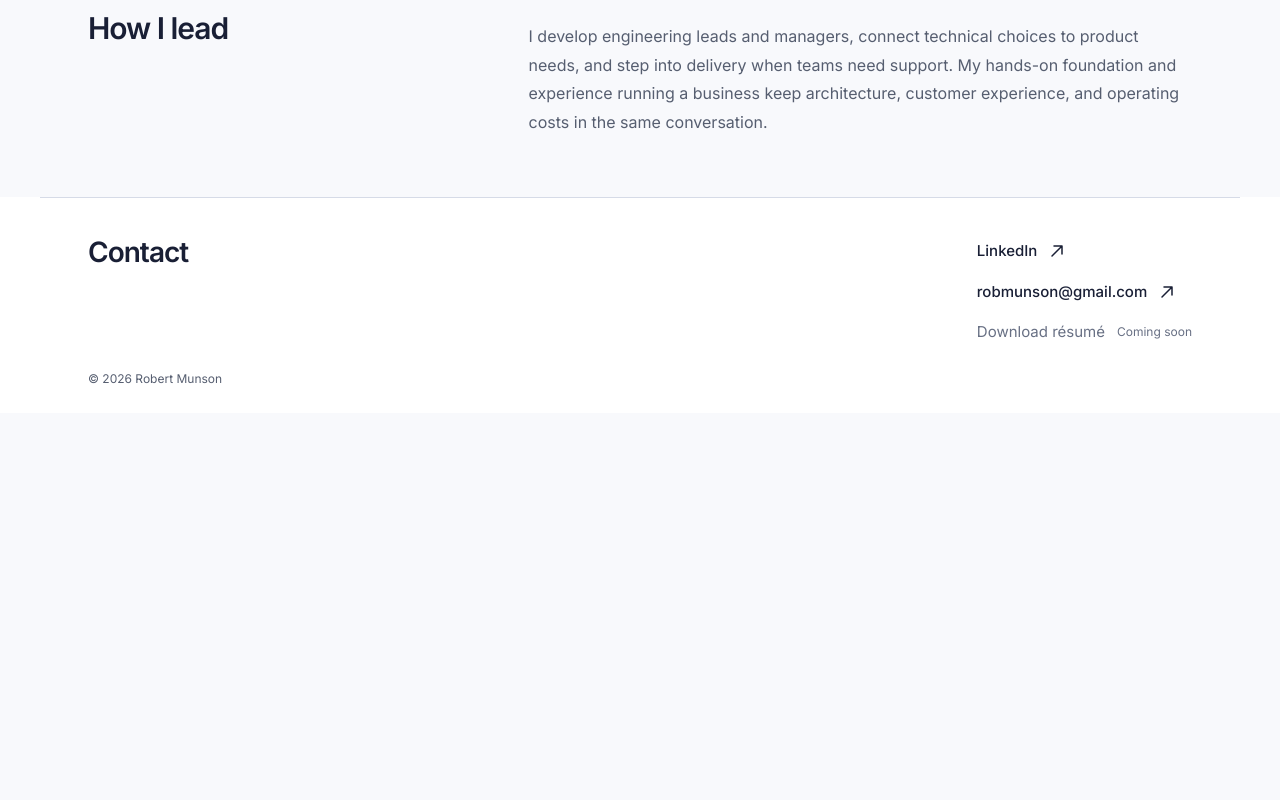
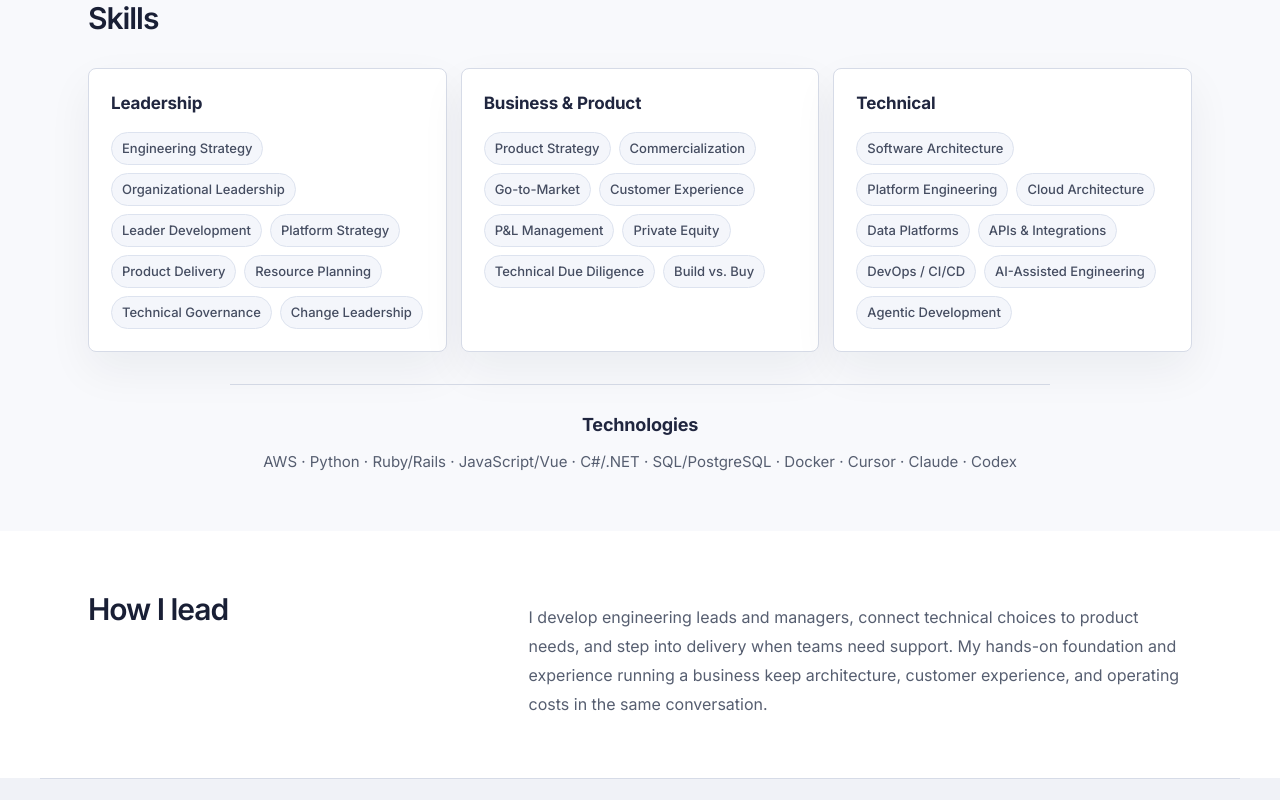
Before and after one commit to munsonrobl/munsonrobl.github.io, a Vue app: page / in a window 1280 px wide. Shown: the part 2260-3060 px from the top of the page. Before the commit the page ends 2673 px from the top, so only its background shows below. Built offline with nearby package versions, Linux system fonts and the light colour scheme.

Commit message:
Add skills section to resume site

```diff
--- a/src/App.vue
+++ b/src/App.vue
@@ -3,6 +3,7 @@ import { ref } from 'vue'
 import HeroSection from './components/HeroSection.vue'
 import PerspectiveTabs from './components/PerspectiveTabs.vue'
 import SelectedImpact from './components/SelectedImpact.vue'
+import CapabilitiesSection from './components/CapabilitiesSection.vue'
 import ExperienceTimeline from './components/ExperienceTimeline.vue'
 import SiteFooter from './components/SiteFooter.vue'
 import type { Perspective } from './types/resume'
@@ -22,10 +23,13 @@ const activePerspective = ref<Perspective>('leadership')
       </div>
     </section>
     <ExperienceTimeline />
-    <section class="page-shell approach-section" aria-labelledby="approach-heading">
-      <h2 id="approach-heading">How I lead</h2>
-      <div>
-        <p class="body-copy">I develop engineering leads and managers, connect technical choices to product needs, and step into delivery when teams need support. My hands-on foundation and experience running a business keep architecture, customer experience, and operating costs in the same conversation.</p>
+    <CapabilitiesSection />
+    <section class="approach-surface" aria-labelledby="approach-heading">
+      <div class="page-shell approach-section">
+        <h2 id="approach-heading">How I lead</h2>
+        <div>
+          <p class="body-copy">I develop engineering leads and managers, connect technical choices to product needs, and step into delivery when teams need support. My hands-on foundation and experience running a business keep architecture, customer experience, and operating costs in the same conversation.</p>
+        </div>
       </div>
     </section>
   </main>
--- /dev/null
+++ b/src/components/CapabilitiesSection.vue
@@ -0,0 +1,25 @@
+<script setup lang="ts">
+import { capabilityGroups, selectedTechnologies } from '../data/capabilities'
+</script>
+
+<template>
+  <section class="page-shell capabilities-section" aria-labelledby="capabilities-heading">
+    <div class="section-topline">
+      <h2 id="capabilities-heading">Skills</h2>
+    </div>
+
+    <div class="capability-grid">
+      <article v-for="group in capabilityGroups" :key="group.title" class="capability-card">
+        <h3>{{ group.title }}</h3>
+        <ul>
+          <li v-for="item in group.items" :key="item">{{ item }}</li>
+        </ul>
+      </article>
+    </div>
+
+    <div class="selected-tech" aria-labelledby="selected-tech-heading">
+      <h3 id="selected-tech-heading">Technologies</h3>
+      <p>{{ selectedTechnologies.join(' · ') }}</p>
+    </div>
+  </section>
+</template>
--- /dev/null
+++ b/src/data/capabilities.ts
@@ -0,0 +1,54 @@
+export const capabilityGroups = [
+  {
+    title: 'Leadership',
+    items: [
+      'Engineering Strategy',
+      'Organizational Leadership',
+      'Leader Development',
+      'Platform Strategy',
+      'Product Delivery',
+      'Resource Planning',
+      'Technical Governance',
+      'Change Leadership',
+    ],
+  },
+  {
+    title: 'Business & Product',
+    items: [
+      'Product Strategy',
+      'Commercialization',
+      'Go-to-Market',
+      'Customer Experience',
+      'P&L Management',
+      'Private Equity',
+      'Technical Due Diligence',
+      'Build vs. Buy',
+    ],
+  },
+  {
+    title: 'Technical',
+    items: [
+      'Software Architecture',
+      'Platform Engineering',
+      'Cloud Architecture',
+      'Data Platforms',
+      'APIs & Integrations',
+      'DevOps / CI/CD',
+      'AI-Assisted Engineering',
+      'Agentic Development',
+    ],
+  },
+] as const
+
+export const selectedTechnologies = [
+  'AWS',
+  'Python',
+  'Ruby/Rails',
+  'JavaScript/Vue',
+  'C#/.NET',
+  'SQL/PostgreSQL',
+  'Docker',
+  'Cursor',
+  'Claude',
+  'Codex',
+] as const
--- a/src/styles.css
+++ b/src/styles.css
@@ -61,6 +61,17 @@ h2 { font-size: 30px; line-height: 1.2; letter-spacing: -.035em; font-weight: 60
 .role-history li span:last-child { color: #bcc3d7; flex-shrink: 0; }
 .technical-record { padding-left: 18px; color: #d1d6e3; font-size: 14px; line-height: 1.8; }
 .technical-record li + li { margin-top: 10px; }
+.capabilities-section { padding-block: 50px 56px; }
+.capabilities-section .section-topline { margin-bottom: 32px; }
+.capability-grid { display: grid; grid-template-columns: repeat(3, minmax(0, 1fr)); gap: 14px; }
+.capability-card { background: #fff; border: 1px solid #d6dbe7; border-radius: 8px; box-shadow: 0 18px 45px rgb(25 31 53 / .06); padding: 22px; }
+.capability-card h3 { color: #20263f; font-size: 17px; font-weight: 650; letter-spacing: -.01em; margin: 0 0 16px; }
+.capability-card ul { display: flex; flex-wrap: wrap; gap: 8px; list-style: none; margin: 0; padding: 0; }
+.capability-card li { background: #f4f6fb; border: 1px solid #dde3ef; border-radius: 999px; color: #454d61; font-size: 13px; font-weight: 500; line-height: 1.3; padding: 7px 10px; }
+.selected-tech { border-top: 1px solid #d6dbe7; margin: 32px auto 0; max-width: 820px; padding-top: 28px; text-align: center; }
+.selected-tech h3 { color: #20263f; font-size: 18px; font-weight: 650; letter-spacing: -.01em; line-height: 1.3; margin: 0 0 12px; }
+.selected-tech p { color: #565e70; font-size: 15px; line-height: 1.8; margin: 0; }
+.approach-surface { background: #fff; }
 .approach-section { display: grid; grid-template-columns: 1fr 1.8fr; gap: 72px; padding-block: 60px; }
 .contact-section { border-top: 1px solid #d6dbe7; padding-block: 38px 24px; display: grid; grid-template-columns: 1fr auto; gap: 24px 40px; }
 .contact-section h2 { font-size: 28px; }
@@ -75,6 +86,7 @@ h2 { font-size: 30px; line-height: 1.2; letter-spacing: -.035em; font-weight: 60
   .work-entry h3 { max-width: none; }
   .work-copy { grid-column: 1; }
   .experience-entry, .approach-section { gap: 32px; grid-template-columns: 1fr 1.7fr; }
+  .capability-grid { grid-template-columns: 1fr; }
   }
 @media (max-width: 560px) {
   .page-shell { padding-inline: 22px; }
@@ -94,6 +106,8 @@ h2 { font-size: 30px; line-height: 1.2; letter-spacing: -.035em; font-weight: 60
   .experience-company h3 { max-width: none; }
   .experience-list { margin-top: 24px; }
   .role-history li { flex-direction: column; gap: 2px; }
+  .capabilities-section { padding-block: 36px; }
+  .capability-card { padding: 18px; }
   .approach-section { padding-block: 36px; }
     .contact-section { grid-template-columns: 1fr; padding-block: 30px 20px; }
 }
@@ -118,6 +132,6 @@ h2 { font-size: 30px; line-height: 1.2; letter-spacing: -.035em; font-weight: 60
   .work-tabs button { font-size: 14px; }
 }
 
-.contact-surface { background: #fff; }
+.contact-surface { background: #f0f2f7; }
 .resume-placeholder { display: inline-flex; align-items: center; flex-wrap: wrap; gap: 12px; font-size: 15px; color: #687084; }
 .resume-status { font-size: 12px; }
```
